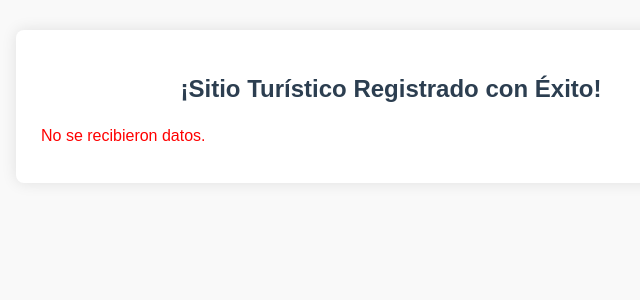
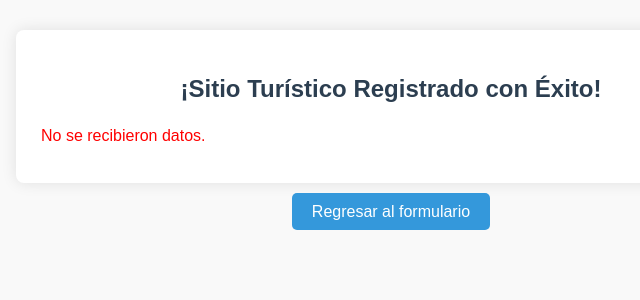
Before and after one commit to Artfal0-0/sitioturisticoPOST, a PHP site: page /procesarPOST.php in a window 1280 px wide. Shown: the top 300 px of the page, without its empty margins (249-889 px from the left). Run offline with PHP 8.4, Linux system fonts and the light colour scheme.

Commit message:
agregado boton para regresar al formulario

```diff
--- a/procesarPOST.php
+++ b/procesarPOST.php
@@ -1,5 +1,6 @@
 <!DOCTYPE html>
 <html lang="es">
+
 <head>
     <meta charset="UTF-8">
     <meta name="viewport" content="width=device-width, initial-scale=1.0">
@@ -10,38 +11,45 @@
             margin: 30px;
             background-color: #f9f9f9;
         }
+
         .container {
             background: white;
             padding: 25px;
             border-radius: 8px;
-            box-shadow: 0 0 15px rgba(0,0,0,0.1);
+            box-shadow: 0 0 15px rgba(0, 0, 0, 0.1);
             max-width: 700px;
             margin: 0 auto;
         }
+
         h2 {
             color: #2c3e50;
             text-align: center;
         }
+
         p {
             margin: 10px 0;
             line-height: 1.6;
         }
+
         .label {
             font-weight: bold;
             color: #34495e;
         }
+
         .imagen {
             margin-top: 20px;
             text-align: center;
         }
+
         .imagen img {
             max-width: 100%;
             height: auto;
             border-radius: 8px;
-            box-shadow: 0 0 10px rgba(0,0,0,0.2);
+            box-shadow: 0 0 10px rgba(0, 0, 0, 0.2);
         }
     </style>
 </head>
+
 <body>
     <div class="container">
         <h2>¡Sitio Turístico Registrado con Éxito!</h2>
@@ -105,5 +113,10 @@
         }
         ?>
     </div>
+    <!-- boton de regresar al form -->
+    <div style="text-align: center; margin-top: 20px;">
+        <a href="index.html" style="text-decoration: none; color: white; background-color: #3498db; padding: 10px 20px; border-radius: 5px;">Regresar al formulario</a>
+    </div>
 </body>
+
 </html>
```
